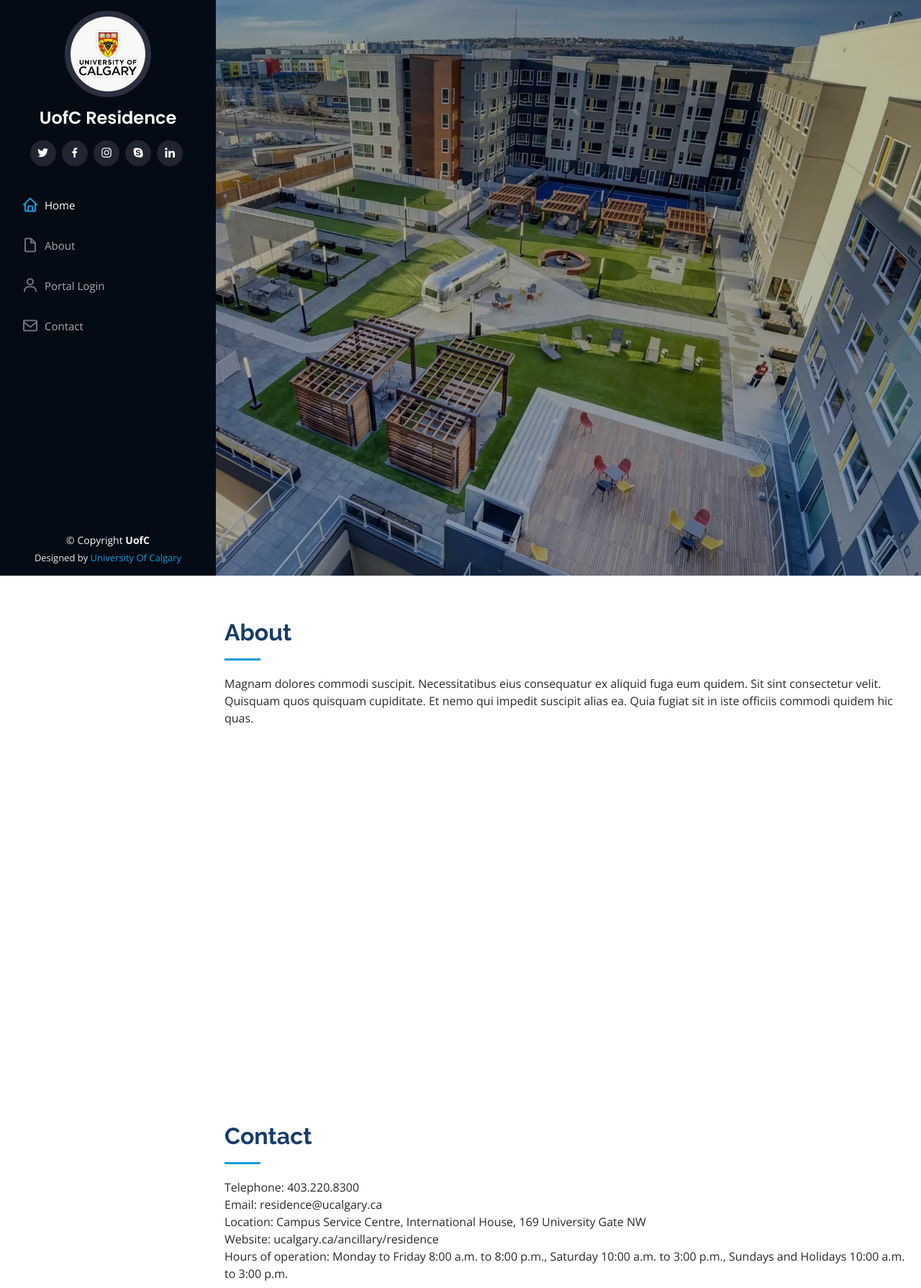
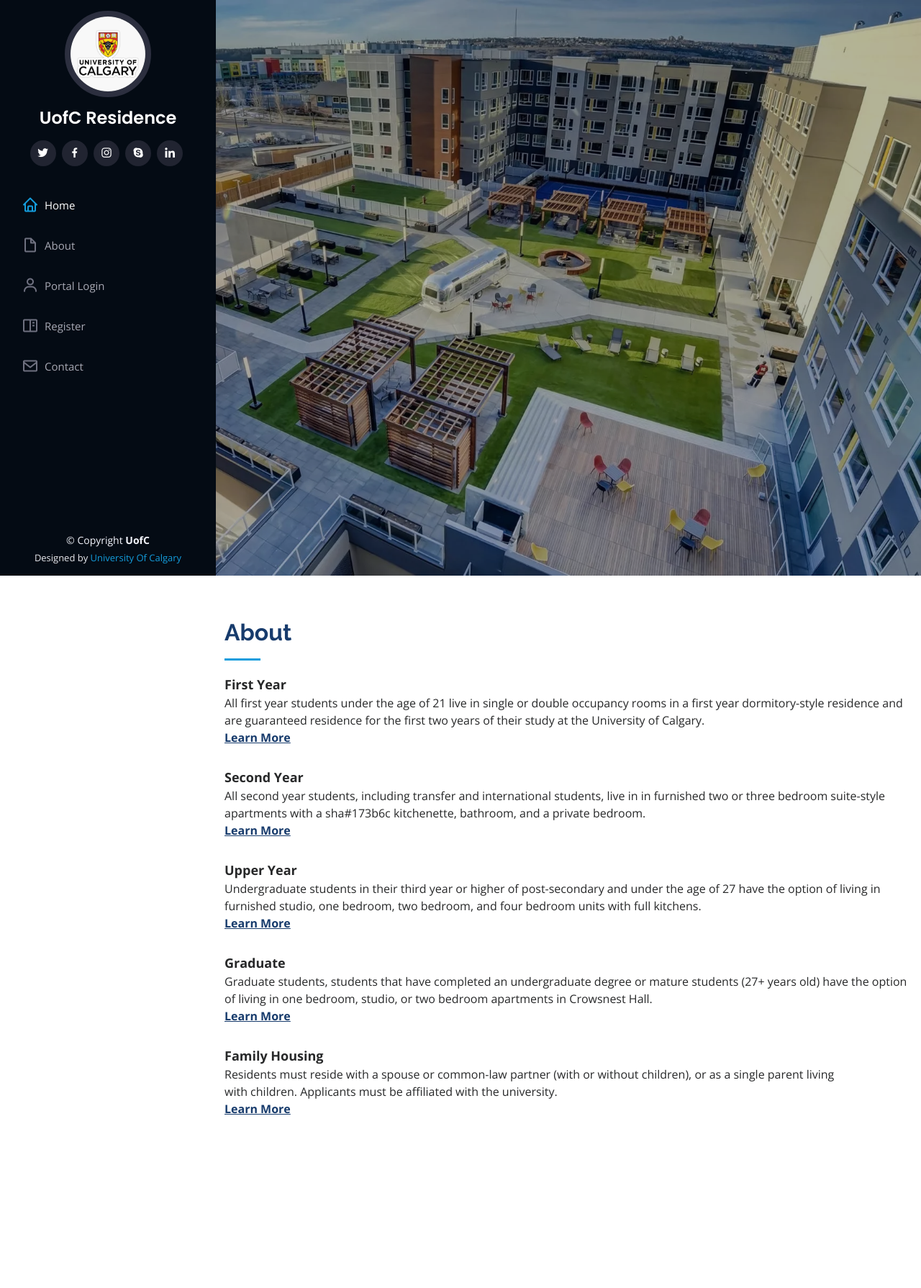
Before and after one commit to RohannChaudhary/Residence_Services_471, a Django app: page / in a window 1280 px wide. Shown: the top 1790 px of the page at 72% size. Run offline with Django 4.2, Linux system fonts and the light colour scheme; some libraries are stand-ins or nearby versions.

Commit message:
fixed login, maintenance and complain and completed index

```diff
--- a/app/models.py
+++ b/app/models.py
@@ -138,6 +138,8 @@
     admin = models.ForeignKey('Admin',on_delete=models.SET_NULL ,null=True)
     details = models.CharField(max_length=1000)
     status = models.CharField(max_length=20, choices=STATUS, default='NOT RESOLVED')
+    first_name = models.CharField(max_length=30,null=True)
+    last_name = models.CharField(max_length=30,null=True)
 
 class Fulfills_Maintenance(models.Model):
     maintenanceID = models.ForeignKey('Maintenance',on_delete=models.SET_NULL,null=True)
--- a/app/urls.py
+++ b/app/urls.py
@@ -8,6 +8,6 @@
     path('maintenanceRequest', views.maintenanceRequest ,name='maintenanceRequest'),
     path('adminDashboard',views.admin,name='admin'),
     path('complainRequest', views.complainRequest,name='complainRequest'),
-    path('register', views.register, name='register')
+    path('register', views.register, name='register'),
     # path('student/<str:username>', views.post, name = 'post')
 ]
--- a/app/views.py
+++ b/app/views.py
@@ -5,7 +5,7 @@
 from django.contrib import messages
 from . import models
 from . import serializer
-from .serializer import StudentSerializer,PersonSerializer, AdminSerializer, StaffSerializer, TechnicianSerializer, PaymentSerializer, ComplainSerializer
+from .serializer import StudentSerializer,PersonSerializer, AdminSerializer, StaffSerializer, TechnicianSerializer, PaymentSerializer, ComplainSerializer, MaintenanceSerializer, Fulfills_Maintenance
 from django.http import JsonResponse
 from rest_framework.renderers import JSONRenderer
 from rest_framework.parsers import JSONParser
@@ -17,6 +17,56 @@
 
 def register(request):
     return render(request,'register.html')
+
+def complainRequest(request):
+    if request.method == 'POST':
+        username = request.POST['username']
+        details = request.POST['details']
+        first_name = request.POST['first_name']
+        last_name = request.POST['last_name']
+        password = request.POST['password']
+
+
+        person = models.Person.objects.all()
+        serializer = PersonSerializer(person,many=True)
+        content = JSONRenderer().render(serializer.data)
+
+        xs = json.loads(content)
+
+        array = []
+        for x in xs:
+            array.append(x['username'])
+            if x['username'] == username and x['password'] == password:
+                a = x
+                break
+            elif(x['username'] == username and x['password']!=password):
+                messages.info(request,'Incorrect Password')
+                return redirect('complainRequest')
+
+        if not (username in array):
+            messages.info(request,"Invalid Username")
+            return redirect('complainRequest')
+
+        student_list = list(models.Student.objects.all())
+
+        student = models.Student()
+        for student1 in student_list:
+            if(str(student1.user) == username):
+                student = student1
+                break
+
+
+        if(student is not None and admin is not None):
+            detailsAdd = username
+            m = models.Complain(first_name = first_name , last_name = last_name, student = student, date = date.today(), details = details + "\n" + detailsAdd, status = 'NOT RESOLVED')
+            m.save_base()
+            messages.info(request,'Complain Submitted')
+            return redirect('complainRequest')
+        else:
+            messages.info(request,'Invalid Username')
+            return redirect('complainRequest')
+    else:
+        return render(request,'complainRequest.html')
 
 def studentLogin(request):
     if request.method == 'POST':
@@ -30,11 +80,19 @@
 
         xs = json.loads(personContent)
 
+        array = []
         for x in xs:
+            array.append(x['username'])
             if x['username'] == username and x['password'] == passowrd:
                 a = x
                 break
+            elif(x['username'] == username and x['password']!=passowrd):
+                messages.info(request,'Incorrect Password')
+                return redirect('login')
 
+        if not (username in array):
+            messages.info(request,"Invalid Username")
+            return redirect('login')
 
 
 
@@ -125,7 +183,7 @@
             staffContent = JSONRenderer().render(staffSerializer.data)
 
             technician = models.Technician.objects.all()
-            technicianSerializer = TechnicianSerializer(admin,many=True)
+            technicianSerializer = TechnicianSerializer(technician,many=True)
             technicianContent = JSONRenderer().render(technicianSerializer.data)
 
             xs = json.loads(staffContent)
@@ -136,28 +194,18 @@
                     b = y
                     break
 
-            maintance = models.Maintenance.objects.all()
-            maintanceSerializer = MaintanceSerializer(maintance,many=True)
+            maintance = models.Fulfills_Maintenance.objects.all()
+            maintanceSerializer = Fulfills_Maintenance(maintance,many=True)
             maintanceContent = JSONRenderer().render(maintanceSerializer.data)
 
             zs = json.loads(maintanceContent)
 
-            zs_dict = [z for z in zs if z['technician'] == username]
+            zs_dict = [z for z in zs if z['technicianID'] == username]
 
-            return render(request,'technicianDashboard.html',{'zs':zs_dict})
+            return render(request,'technicianDashboard.html',{'a':a, 'b': b ,'zs':zs_dict})
         else:
             messages.info(request,'Credentials Invalid')
-            return JsonResponse(serializer.data,safe=False)
             return redirect ('login')
-
-
-
-        # if user is not None:
-        #     auth.login(request,user)
-        #     return redirect('/')
-        # else:
-        #     messages.info(request,'Credentials Invalid')
-        #     return redirect ('login')
     else:
        return render(request,'login.html')
 
@@ -169,11 +217,32 @@
         building = request.POST['building']
         first_name = request.POST['first_name']
         last_name = request.POST['last_name']
+        password = request.POST['password']
 
         # room1 = models.Room.objects.filter(roomNo = room , buildingID = building)
         # room = models.Room(room1)
         room_list = list(models.Room.objects.all())
         student_list = list(models.Student.objects.all())
+
+        person = models.Person.objects.all()
+        serializer = PersonSerializer(person,many=True)
+        content = JSONRenderer().render(serializer.data)
+
+        xs = json.loads(content)
+
+        array = []
+        for x in xs:
+            array.append(x['username'])
+            if x['username'] == username and x['password'] == password:
+                a = x
+                break
+            elif(x['username'] == username and x['password']!=password):
+                messages.info(request,'Incorrect Password')
+                return redirect('maintenanceRequest')
+
+        if not (username in array):
+            messages.info(request,"Invalid Username")
+            return redirect('maintenanceRequest')
 
         student = models.Student()
         room= models.Room()
@@ -199,39 +268,6 @@
     else:
         return render(request,'maintenanceRequest.html')
 
-def complainRequest(request):
-    if request.method == 'POST':
-        username = request.POST['username']
-        admin = request.POST['admin']
-        details = request.POST['details']
-        building = request.POST['building']
-
-        admin_list = list(models.Admin.objects.all())
-        student_list = list(models.Student.objects.all())
-
-        student = models.Student()
-        admin = models.Admin()
-        for student1 in student_list:
-            if(student1.user == username):
-                student = student1
-                break
-
-        for admin1 in admin_list:
-            if admin1.position == admin:
-                admin  = admin1
-                break
-
-        if(student is not None and admin is not None):
-            detailsAdd = username
-            m = models.Complain(student = student, date = date.today(), admin = admin, details = details + "\n" + detailsAdd, status = 'NOT RESOLVED')
-            m.save_base()
-            messages.info(request,'Complain Submitted')
-            return redirect('complainRequest')
-        else:
-            messages.info(request,'Invalid Username')
-            return redirect('complainRequest')
-    else:
-        return render(request,'complainRequest.html')
 
 def admin(request,zs):
     return render(request,'adminDashboard.html',{'zs':zs})
--- a/templates/complainRequest.html
+++ b/templates/complainRequest.html
@@ -127,7 +127,7 @@
     <body class = "image-background" >
     <div class="form-style-10">
         <h1>Complain<span>Submit a complain!</span></h1>
-        <form action = "maintenanceRequest" method = "POST">
+        <form action = "complainRequest" method = "POST">
             {% csrf_token %}
             <div class="section"><span>1</span>Personal Information & Complain Detail</div>
             <div class="inner-wrap">
@@ -143,7 +143,7 @@
                 <p>Username: </p>
                 <input type = "text" name = "username">
                 <p>Password: </p>
-                <input type = "text" name = "password">
+                <input type = "password" name = "password">
             </div>
 
             <input type = "submit" >
--- a/templates/index.html
+++ b/templates/index.html
@@ -62,8 +62,8 @@
           <li><a href="#hero" class="nav-link scrollto active"><i class="bx bx-home"></i> <span>Home</span></a></li>
           <li><a href="#about" class="nav-link scrollto"><i class="bx bx-file-blank"></i> <span>About</span></a></li>
           <li><a href="login" class="nav-link scrollto"><i class="bx bx-user"></i> <span>Portal Login</span></a></li>
-          {% comment %} <li><a href="#portfolio" class="nav-link scrollto"><i class="bx bx-book-content"></i> <span>Portfolio</span></a></li>
-          <li><a href="#services" class="nav-link scrollto"><i class="bx bx-server"></i> <span>Services</span></a></li> {% endcomment %}
+          <li><a href="register" class="nav-link scrollto"><i class="bx bx-book-content"></i> <span>Register</span></a></li>
+          {% comment %} <li><a href="#services" class="nav-link scrollto"><i class="bx bx-server"></i> <span>Services</span></a></li>  {% endcomment %}
           <li><a href="#contact" class="nav-link scrollto"><i class="bx bx-envelope"></i> <span>Contact</span></a></li>
         </ul>
       </nav><!-- .nav-menu -->
@@ -86,8 +86,43 @@
 
         <div class="section-title">
           <h2>About</h2>
-          <p>Magnam dolores commodi suscipit. Necessitatibus eius consequatur ex aliquid fuga eum quidem. Sit sint consectetur velit. Quisquam quos quisquam cupiditate. Et nemo qui impedit suscipit alias ea. Quia fugiat sit in iste officiis commodi quidem hic quas.</p>
-        </div>
+          <p style = "font-size: large">
+              <strong>First Year</strong>
+          </p>
+          <p>
+              All first year students under the age of 21 live in single or double occupancy rooms in a first year dormitory-style residence and are guaranteed residence for the first two years of their study at the University of Calgary.
+          </p>
+          <a style = "color: #173b6c" href = "https://www.ucalgary.ca/ancillary/residence/live-us/places-live/first-year"><strong><u>Learn More</u></strong></a>
+
+          <p style = "font-size: large; margin-top:30px">
+            <strong>Second Year</strong>
+          </p>
+          <p>
+            All second year students, including transfer and international students, live in in furnished two or three bedroom suite-style apartments with a sha#173b6c kitchenette, bathroom, and a private bedroom.
+          </p>
+          <a style = "color: #173b6c" href = "https://www.ucalgary.ca/ancillary/residence/live-us/places-live/first-year"><strong><u>Learn More</u></strong></a>
+          <p style = "font-size: large; margin-top:30px">
+            <strong>Upper Year</strong>
+          </p>
+          <p>
+            Undergraduate students in their third year or higher of post-secondary and under the age of 27 have the option of living in furnished studio, one bedroom, two bedroom, and four bedroom units with full kitchens.
+          </p>
+          <a style = "color: #173b6c" href = "https://www.ucalgary.ca/ancillary/residence/live-with-us/places-to-live/upper-year"><strong><u>Learn More</u></strong></a>
+          <p style = "font-size: large; margin-top:30px">
+            <strong>Graduate</strong>
+          </p>
+          <p>
+            Graduate students, students that have completed an undergraduate degree or mature students (27+ years old) have the option of living in one bedroom, studio, or two bedroom apartments in Crowsnest Hall.
+          </p>
+          <a style = "color: #173b6c" href = "https://www.ucalgary.ca/ancillary/residence/live-with-us/places-to-live/graduate"><strong><u>Learn More</u></strong></a>
+          <p style = "font-size: large; margin-top:30px">
+            <strong>Family Housing</strong>
+          </p>
+          <p>
+            Residents must reside with a spouse or common-law partner (with or without children), or as a single parent living with children. Applicants must be affiliated with the university.
+          </p>
+          <a style = "color: #173b6c" href = "https://www.ucalgary.ca/ancillary/residence/live-us/places-live/family-housing"><strong><u>Learn More</u></strong></a>
+          </div>
 
         <div class="row">
           <div class="col-lg-4" data-aos="fade-right">
--- a/templates/maintenanceRequest.html
+++ b/templates/maintenanceRequest.html
@@ -150,7 +150,7 @@
             <p>Username: </p>
             <input type = "text" name = "username">
             <p>Password: </p>
-            <input type = "text" name = "password">
+            <input type = "password" name = "password">
         </div>
 
         <input type = "submit" >
```
Also changed, not shown: templates/login.html (+4 -3 lines), templates/technicianDashboard.html (+2 -7 lines), app/migrations/0018_complain_first_name_complain_last_name.py (added), db.sqlite3.
